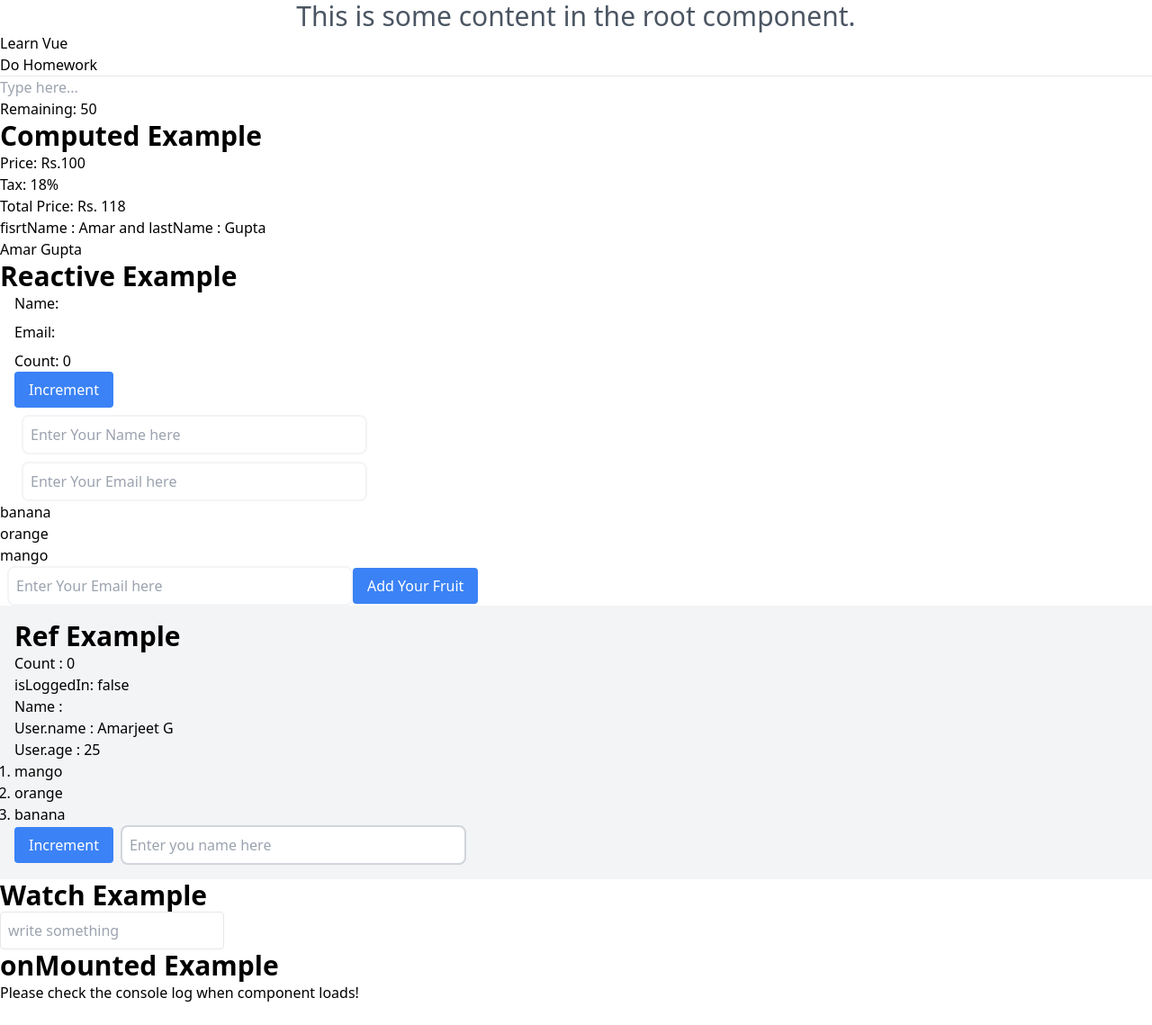
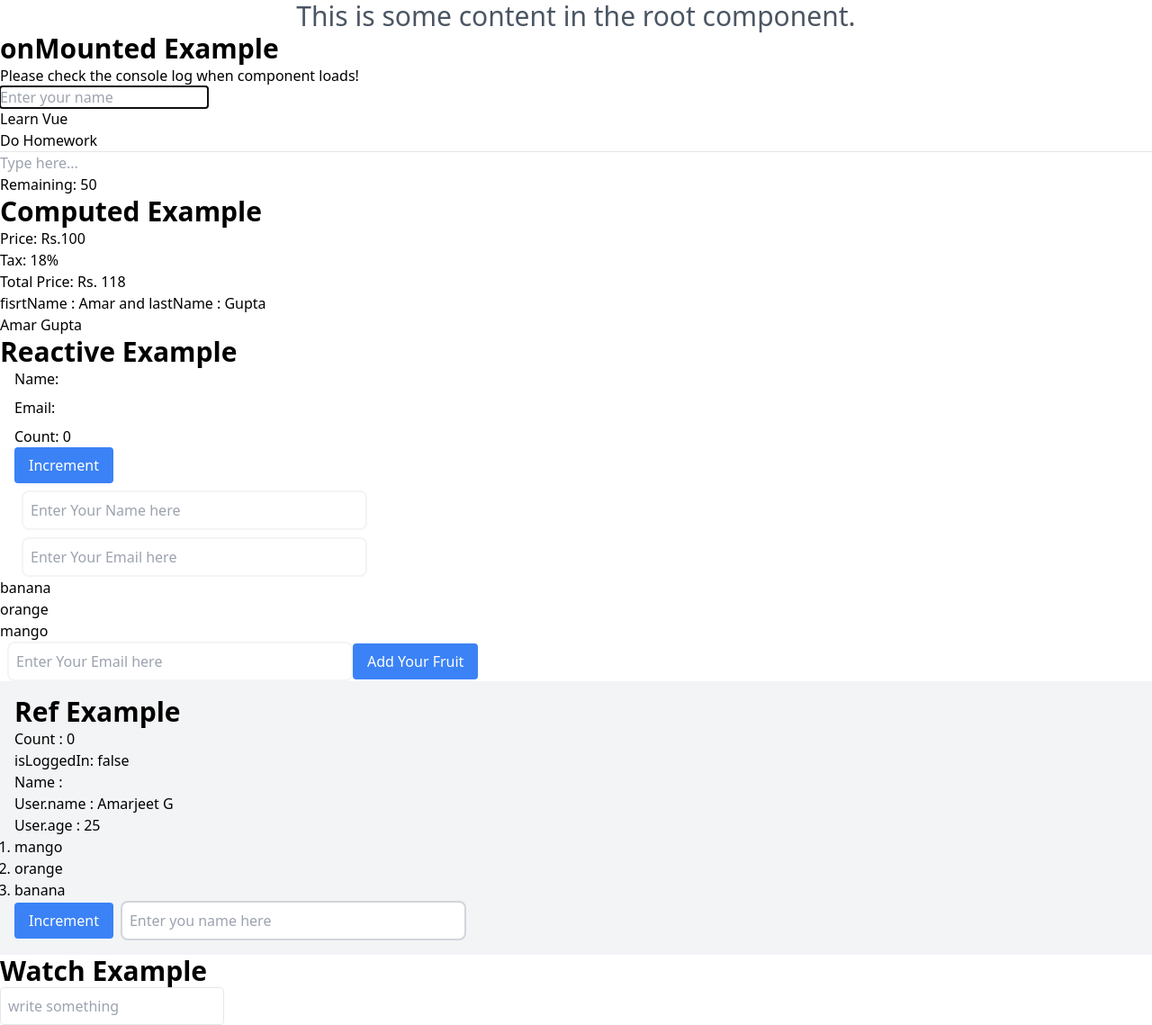
Before and after one commit to Amarjeet5822/Vue-Frontend, a Vue app in the folder Vue-App/: page / in a window 1280 px wide. Shown: the whole page at 90% size. Before the commit the page ends 1115 px from the top, so only its background shows below. Built offline with nearby package versions, Linux system fonts and the light colour scheme.

Commit message:
on Mount

```diff
--- a/Vue-App/src/App.vue
+++ b/Vue-App/src/App.vue
@@ -9,9 +9,9 @@
 
     <template>
       <p class="text-center text-gray-600 text-3xl">This is some content in the root component.</p>
+      <OnMountVue />
       <ComputedVue />
       <ReactiveVue />
       <MyRefConcept />
       <WatchConcept />
-      <OnMountVue />
-    </template>
+    </template>j
--- a/Vue-App/src/components/onMountVue.vue
+++ b/Vue-App/src/components/onMountVue.vue
@@ -1,12 +1,19 @@
-<script setup>
-  import { onMounted } from 'vue';
-  onMounted(() => {
-    console.log("Component is mounted and you can set anything which is getting by parent")
-  })
-</script>
 <template>
   <div>
     <h2 class="text-3xl font-bold"> onMounted Example</h2>
     <p>Please check the console log when component loads!</p>
+    <input ref="inputRef" placeholder="Enter your name">
+    <p class="ml-5">{{ inputRef.value }}</p>
   </div>
 </template>
+
+<script setup>
+  import { onMounted, ref } from 'vue';
+  const inputRef = ref("");
+  onMounted(() => {
+    console.log("Component is mounted and you can set anything which is getting by parent")
+    inputRef.value.focus()
+  })
+
+
+</script>
```
